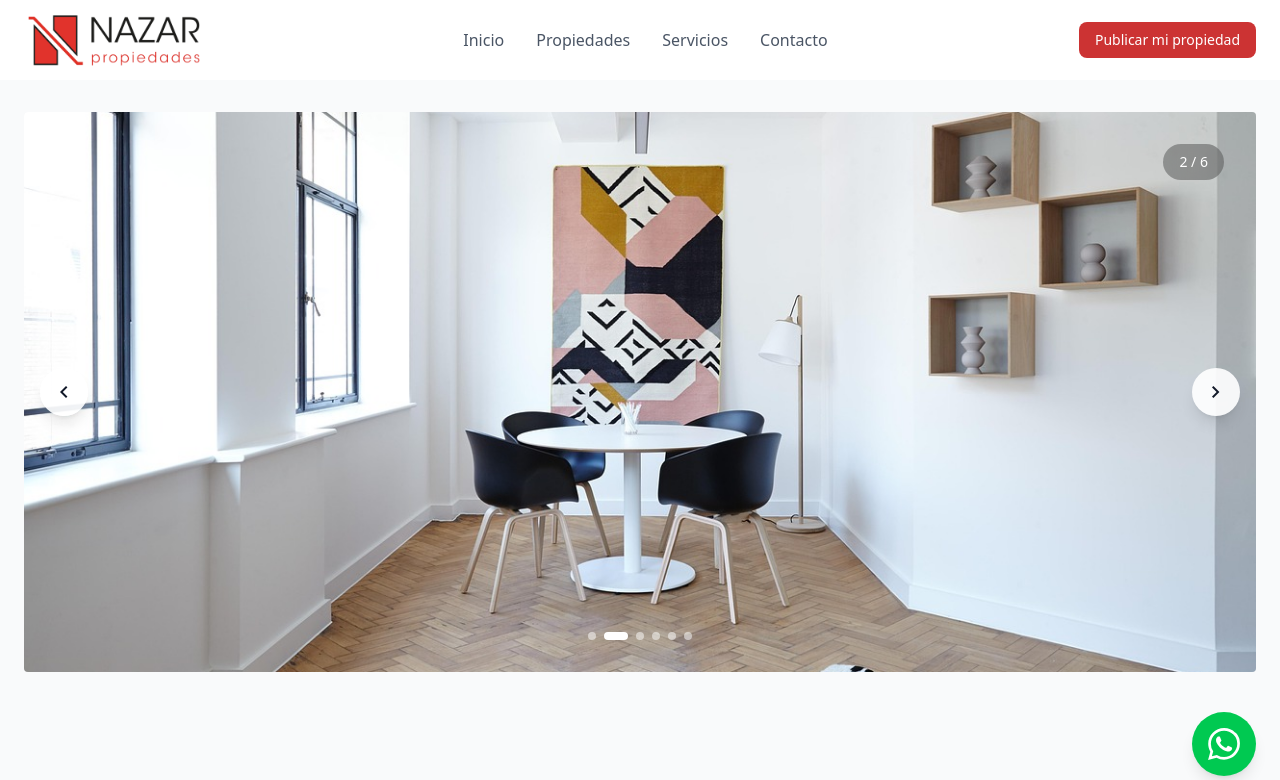
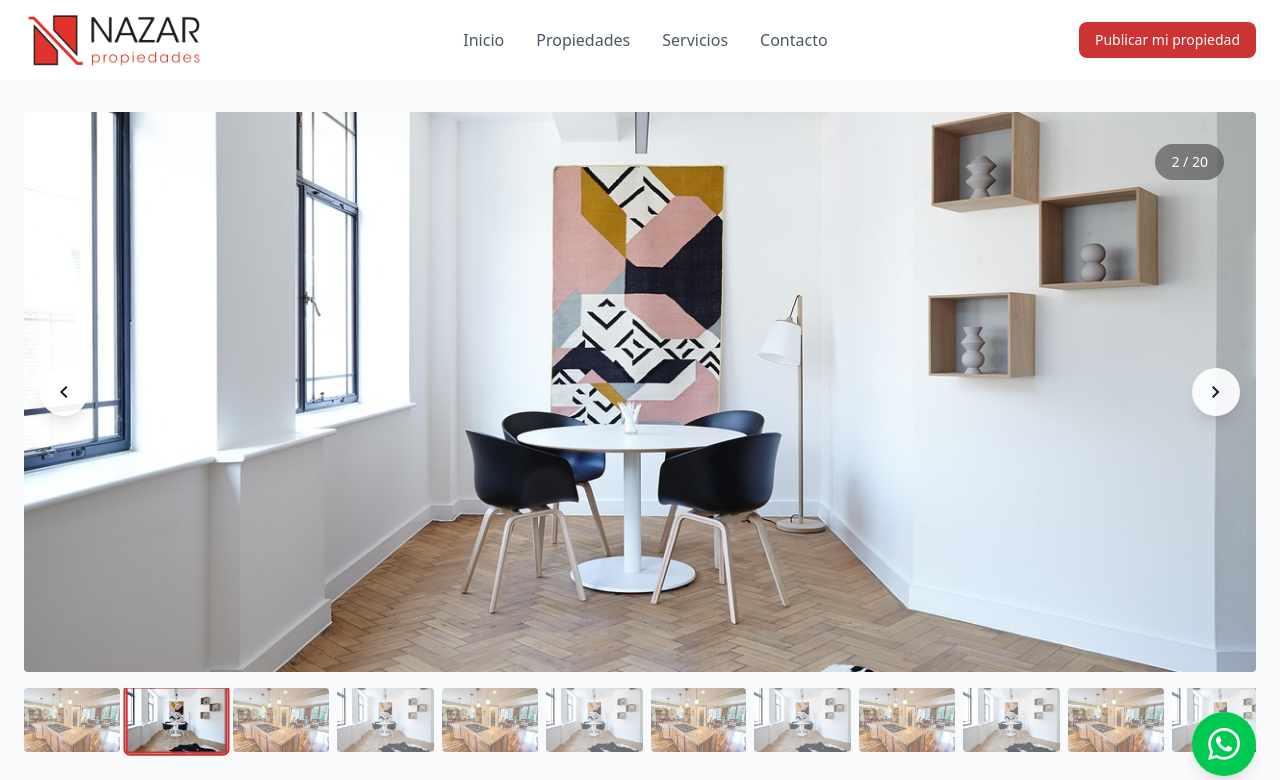
Before and after one commit to manudiiez/frontend-nazarpropiedades, a Next.js app: page /propiedades/1 in a window 1280 px wide. Shown: the top 780 px of the page. Built offline with nearby package versions, Linux system fonts and the light colour scheme.

Commit message:
starting with gallery property view

```diff
--- a/src/app/propiedades/[id]/page.tsx
+++ b/src/app/propiedades/[id]/page.tsx
@@ -9,6 +9,8 @@ const mockProperty = {
   id: 1,
   title: 'Casa Minimalista Palermo',
   location: 'Palermo, Buenos Aires',
+  type: 'Casa',
+  condition: 'Venta',
   price: 850000,
   currency: 'USD',
   bedrooms: 4,
@@ -23,6 +25,20 @@ const mockProperty = {
     { id: 3, title: 'Jardín minimalista', url: '/imagenes/home2.jpg' },
     { id: 4, title: 'Living comedor', url: '/imagenes/home.jpg' },
     { id: 5, title: 'Baño principal', url: '/imagenes/home2.jpg' },
+    { id: 6, title: 'Living comedor', url: '/imagenes/home.jpg' },
+    { id: 7, title: 'Baño principal', url: '/imagenes/home2.jpg' },
+    { id: 8, title: 'Living comedor', url: '/imagenes/home.jpg' },
+    { id: 9, title: 'Baño principal', url: '/imagenes/home2.jpg' },
+    { id: 10, title: 'Living comedor', url: '/imagenes/home.jpg' },
+    { id: 11, title: 'Baño principal', url: '/imagenes/home2.jpg' },
+    { id: 12, title: 'Living comedor', url: '/imagenes/home.jpg' },
+    { id: 13, title: 'Baño principal', url: '/imagenes/home2.jpg' },
+    { id: 14, title: 'Living comedor', url: '/imagenes/home.jpg' },
+    { id: 15, title: 'Baño principal', url: '/imagenes/home2.jpg' },
+    { id: 16, title: 'Living comedor', url: '/imagenes/home.jpg' },
+    { id: 17, title: 'Baño principal', url: '/imagenes/home2.jpg' },
+    { id: 18, title: 'Living comedor', url: '/imagenes/home.jpg' },
+    { id: 19, title: 'Baño principal', url: '/imagenes/home2.jpg' },
   ],
   specs: {
     superficieTotal: 320,
@@ -109,6 +125,8 @@ export default function PropertyDetailPage() {
       {/* Hero Section */}
       <PropertyHero
         title={mockProperty.title}
+        type={mockProperty.type}
+        condition={mockProperty.condition}
         location={mockProperty.location}
         price={mockProperty.price}
         currency={mockProperty.currency}
--- a/src/components/property-detail/ImageGallery.tsx
+++ b/src/components/property-detail/ImageGallery.tsx
@@ -1,7 +1,7 @@
 "use client";
 
 import Image from "next/image";
-import { useState, useEffect } from "react";
+import { useState, useEffect, useRef } from "react";
 
 interface Image {
   id: number;
@@ -15,7 +15,7 @@ interface ImageGalleryProps {
 
 export default function ImageGallery({ images }: ImageGalleryProps) {
   const [currentSlide, setCurrentSlide] = useState(0);
-  const [showModal, setShowModal] = useState(false);
+  const thumbnailsRef = useRef<HTMLDivElement>(null);
 
   // Auto-advance slides
   useEffect(() => {
@@ -25,6 +25,21 @@ export default function ImageGallery({ images }: ImageGalleryProps) {
     return () => clearInterval(interval);
   }, [images.length]);
 
+  // Scroll thumbnails to center current image
+  useEffect(() => {
+    if (thumbnailsRef.current) {
+      const thumbnailWidth = 80; // ancho de cada thumbnail + gap
+      const containerWidth = thumbnailsRef.current.offsetWidth;
+      const scrollPosition =
+        currentSlide * thumbnailWidth - containerWidth / 2 + thumbnailWidth / 2;
+
+      thumbnailsRef.current.scrollTo({
+        left: scrollPosition,
+        behavior: "smooth",
+      });
+    }
+  }, [currentSlide]);
+
   const nextSlide = () => {
     setCurrentSlide((prev) => (prev + 1) % images.length);
   };
@@ -33,58 +48,32 @@ export default function ImageGallery({ images }: ImageGalleryProps) {
     setCurrentSlide((prev) => (prev - 1 + images.length) % images.length);
   };
 
-  const openModal = (index?: number) => {
-    if (index !== undefined) {
-      setCurrentSlide(index);
-    }
-    setShowModal(true);
-  };
-
-  const closeModal = () => {
-    setShowModal(false);
-  };
-
   return (
-    <>
-      {/* Gallery Section */}
     <section className="py-8">
       <div className="max-w-[1400px] mx-auto px-6">
-          <div className="relative h-[70vh] min-h-[500px] bg-gradient-to-br from-gray-100 to-gray-200 rounded-sm overflow-hidden">
+        {/* Main Carousel */}
+        <div className="relative h-[70vh] min-h-[500px] bg-gradient-to-br from-gray-100 to-gray-200 rounded-sm overflow-hidden mb-4">
           {images.map((image, index) => (
             <div
               key={image.id}
-                className={`absolute inset-0 flex flex-col items-center justify-center transition-opacity duration-600 cursor-pointer ${
+              className={`absolute inset-0 transition-opacity duration-600 ${
                 currentSlide === index ? "opacity-100" : "opacity-0"
               }`}
-                onClick={() => openModal(index)}
             >
-                {/* <span className="material-symbols-outlined text-6xl text-gray-400 mb-4">
-                  home
-                </span>
-                <div className="text-gray-600 font-medium">{image.title}</div> */}
               <Image
                 src={image.url}
                 alt={image.title}
-                  width={1200}
-                  height={800}
-                  className="object-cover w-full h-full"
+                fill
+                className="object-cover"
+                sizes="(max-width: 1400px) 100vw, 1400px"
+                priority={index === 0}
               />
-
-                {/* Zoom indicator */}
-                <div className="absolute top-4 left-4 w-8 h-8 bg-black/30 rounded-full flex items-center justify-center opacity-0 group-hover:opacity-100 transition-opacity">
-                  <span className="material-symbols-outlined text-white text-base">
-                    search
-                  </span>
-                </div>
             </div>
           ))}
 
           {/* Previous Button */}
           <button
-              onClick={(e) => {
-                e.stopPropagation();
-                prevSlide();
-              }}
+            onClick={prevSlide}
             className="absolute left-4 top-1/2 -translate-y-1/2 w-12 h-12 bg-white/90 hover:bg-white rounded-full flex items-center justify-center shadow-lg transition-all z-10"
             aria-label="Imagen anterior"
           >
@@ -95,10 +84,7 @@ export default function ImageGallery({ images }: ImageGalleryProps) {
 
           {/* Next Button */}
           <button
-              onClick={(e) => {
-                e.stopPropagation();
-                nextSlide();
-              }}
+            onClick={nextSlide}
             className="absolute right-4 top-1/2 -translate-y-1/2 w-12 h-12 bg-white/90 hover:bg-white rounded-full flex items-center justify-center shadow-lg transition-all z-10"
             aria-label="Siguiente imagen"
           >
@@ -107,135 +93,48 @@ export default function ImageGallery({ images }: ImageGalleryProps) {
             </span>
           </button>
 
-            {/* Navigation dots */}
-            <div className="absolute bottom-8 left-1/2 -translate-x-1/2 flex gap-2">
-              {images.map((_, index) => (
-                <button
-                  key={index}
-                  onClick={(e) => {
-                    e.stopPropagation();
-                    setCurrentSlide(index);
-                  }}
-                  className={`h-2 rounded-full cursor-pointer transition-all ${
-                    currentSlide === index
-                      ? "w-6 bg-white"
-                      : "w-2 bg-white/50 hover:bg-white/70"
-                  }`}
-                  aria-label={`Ir a imagen ${index + 1}`}
-                />
-              ))}
-            </div>
-
           {/* Counter */}
-            <div className="absolute top-8 right-8 text-white text-sm font-medium bg-black/30 px-4 py-2 rounded-full backdrop-blur-md">
+          <div className="absolute top-8 right-8 text-white text-sm font-medium bg-black/40 px-4 py-2 rounded-full backdrop-blur-md">
             {currentSlide + 1} / {images.length}
           </div>
         </div>
-        </div>
-      </section>
 
-      {/* Modal for enlarged images */}
-      {showModal && (
+        {/* Thumbnails Navigation */}
         <div
-          className="fixed inset-0 bg-black/90 z-[2000] flex items-center justify-center p-8"
-          onClick={closeModal}
+          ref={thumbnailsRef}
+          className="relative overflow-x-auto scroll-smooth"
+          style={{
+            scrollbarWidth: "thin",
+            scrollbarColor: "#cbd5e0 #f7fafc",
+          }}
         >
-          <div
-            className="relative max-w-[90%] max-h-[90%] bg-gradient-to-br from-gray-100 to-gray-200 rounded-xl overflow-hidden flex items-center justify-center"
-            onClick={(e) => e.stopPropagation()}
-          >
-            {/* Close button */}
-            <button
-              onClick={closeModal}
-              className="absolute top-4 right-4 w-10 h-10 bg-black/50 rounded-full text-white flex items-center justify-center hover:bg-black/70 transition-colors z-20"
-              aria-label="Cerrar modal"
-            >
-              <span className="material-symbols-outlined">close</span>
-            </button>
-
-            {/* Previous Button Modal */}
-            <button
-              onClick={prevSlide}
-              className="absolute left-4 top-1/2 -translate-y-1/2 w-14 h-14 bg-white/90 hover:bg-white rounded-full flex items-center justify-center shadow-xl transition-all z-20"
-              aria-label="Imagen anterior"
-            >
-              <span className="material-symbols-outlined text-gray-900 text-3xl">
-                chevron_left
-              </span>
-            </button>
-
-            {/* Next Button Modal */}
-            <button
-              onClick={nextSlide}
-              className="absolute right-4 top-1/2 -translate-y-1/2 w-14 h-14 bg-white/90 hover:bg-white rounded-full flex items-center justify-center shadow-xl transition-all z-20"
-              aria-label="Siguiente imagen"
-            >
-              <span className="material-symbols-outlined text-gray-900 text-3xl">
-                chevron_right
-              </span>
-            </button>
-
-            {/* Modal slides */}
-            {images.map((image, index) => (
-              <div
-                key={image.id}
-                className={`flex flex-col items-center justify-center min-h-[400px] transition-opacity duration-300 ${
-                  currentSlide === index ? "opacity-100" : "opacity-0 absolute"
-                }`}
-              >
-                {/* <span
-                  className="material-symbols-outlined text-gray-400 mb-8"
-                  style={{ fontSize: '80px' }}
-                >
-                  home
-                </span>
-                <div className="text-gray-600 text-2xl font-medium">
-                  {image.title}
-                </div> */}
-                <Image
-                  src={image.url}
-                  alt={image.title}
-                  width={1200}
-                  height={800}
-                  className="object-cover max-w-full max-h-[80vh] rounded-sm"
-                />
-              </div>
-            ))}
-
-            {/* Counter Modal */}
-            <div className="absolute bottom-8 left-1/2 -translate-x-1/2 text-white text-sm font-medium bg-black/50 px-4 py-2 rounded-full backdrop-blur-md">
-              {currentSlide + 1} / {images.length}
-            </div>
-
-            {/* Thumbnails navigation */}
-            <div className="absolute bottom-8 left-1/2 -translate-x-1/2 flex gap-2 max-w-[90%] overflow-x-auto px-4">
+          <div className="flex gap-2 pb-2">
             {images.map((image, index) => (
               <button
                 key={image.id}
                 onClick={() => setCurrentSlide(index)}
-                  className={`min-w-[60px] h-12 bg-gradient-to-br from-gray-200 to-gray-300 rounded flex items-center justify-center transition-all ${
+                className={`relative min-w-[72px] h-16 rounded-sm overflow-hidden transition-all flex-shrink-0 ${
                   currentSlide === index
-                      ? "ring-2 ring-white scale-110"
-                      : "opacity-50 hover:opacity-75"
+                    ? "ring-2 ring-accent scale-105"
+                    : "opacity-60 hover:opacity-100"
                 }`}
-                  aria-label={`Ver ${image.title}`}
+                aria-label={`Ver imagen ${index + 1}`}
               >
-                  {/* <span className="material-symbols-outlined text-gray-600 text-sm">
-                    home
-                  </span> */}
                 <Image
                   src={image.url}
                   alt={image.title}
-                    width={80}
-                    height={60}
-                    className="object-cover w-full h-full rounded"
+                  width={72}
+                  height={64}
+                  className="object-cover w-full h-full"
                 />
+                {currentSlide === index && (
+                  <div className="absolute inset-0 border-2 border-accent pointer-events-none" />
+                )}
               </button>
             ))}
           </div>
         </div>
       </div>
-      )}
-    </>
+    </section>
   );
 }
--- a/src/components/property-detail/PropertyHero.tsx
+++ b/src/components/property-detail/PropertyHero.tsx
@@ -6,6 +6,8 @@ interface PropertyHeroProps {
   bedrooms: number
   bathrooms: number
   area: number
+  type: string
+  condition: string
 }
 
 export default function PropertyHero({
@@ -16,13 +18,15 @@ export default function PropertyHero({
   bedrooms,
   bathrooms,
   area,
+  type,
+  condition,
 }: PropertyHeroProps) {
   return (
     <section className="max-w-7xl mx-auto px-6 py-16">
       <div className="grid grid-cols-1 lg:grid-cols-2 gap-16 items-center">
         <div className="flex flex-col gap-8">
           <h1 className="text-5xl lg:text-6xl font-light leading-tight text-gray-900">
-            {title}
+            {type} en {condition}
           </h1>
           <div className="text-lg text-gray-600">{location}</div>
           <div className="text-4xl font-semibold text-gray-900">
```
Lines whose indentation alone changed are shown as unchanged.
